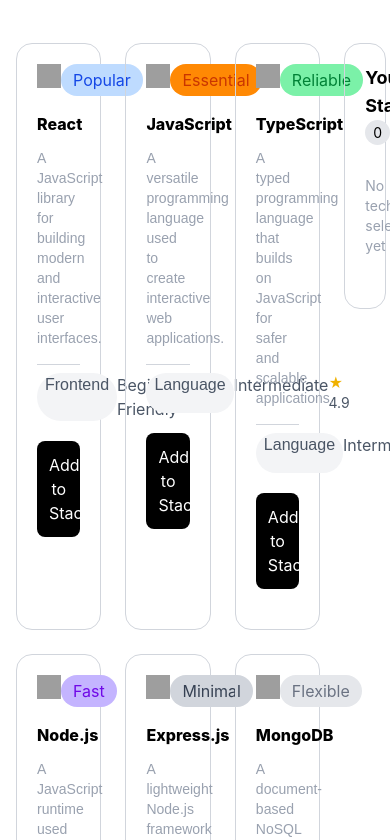
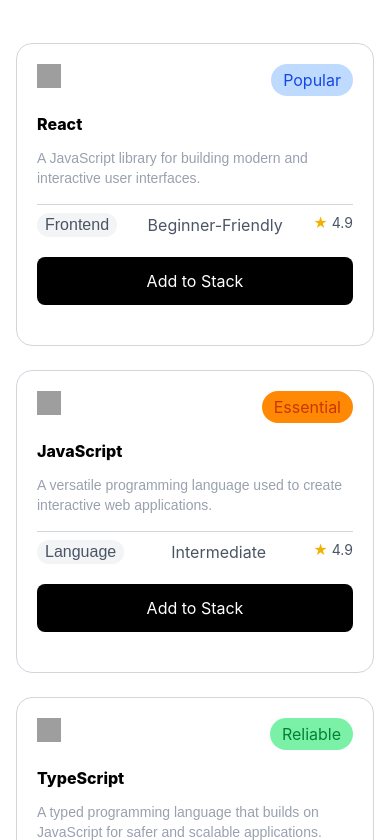
Before and after one commit to SahrearUdoy/assignmentFive, a React (Vite) app: page / in a window 390 px wide. Shown: the part 804-1644 px from the top of the page. Built offline with nearby package versions, Linux system fonts and the light colour scheme; grey boxes are pictures that could not be loaded.

Commit message:
Added some responsive functionalities in the Explore section

```diff
--- a/src/App.jsx
+++ b/src/App.jsx
@@ -3,13 +3,17 @@
 import ExploreTechnologies from "./components/Explore-Technologies";
 import { ToastContainer } from "react-toastify";
 import "react-toastify/dist/ReactToastify.css";
+import { Suspense } from "react";
 
 function App() {
   return (
     <div>
       <Navbar></Navbar>
       <Hero></Hero>
-      <ExploreTechnologies></ExploreTechnologies>
+
+      <Suspense fallback={<p>Loading Technologies.............</p>}>
+        <ExploreTechnologies></ExploreTechnologies>
+      </Suspense>
       <ToastContainer></ToastContainer>
     </div>
   );
--- a/src/components/Explore-Technologies.jsx
+++ b/src/components/Explore-Technologies.jsx
@@ -1,9 +1,18 @@
-import { useState } from "react";
-import technologies from "../data/technologies.json";
+import { use, useState } from "react";
+
 import TechnologyCard from "./TechnologyCard";
 import { toast } from "react-toastify";
 
+async function getTechnologies() {
+  const res = await fetch("/technologies.json");
+  const data = await res.json();
+  return data;
+}
+
+const technologiesPromise = getTechnologies();
+
 export default function ExploreTechnologies() {
+  const technologies = use(technologiesPromise);
   // Event Handler
 
   const [count, setCount] = useState([]);
@@ -39,8 +48,8 @@
         Pick one technology per category to build your ideal stack.
       </p>
       {/* 12 Technologies Card */}
-      <div className="flex">
-        <div className="w-[85%] grid grid-cols-3 gap-6 ">
+      <div className="flex flex-col lg:flex-row">
+        <div className="w-full lg:w-[85%] grid grid-cols-1 md:grid-cols-2 lg:grid-cols-3 gap-6 ">
           {technologies.map((technology) => (
             <TechnologyCard
               key={technology.id}
@@ -51,12 +60,14 @@
           ))}
         </div>
         {/* Your Stack secction */}
-        <div className="w-[15%] pl-6">
+        <div className="w-full lg:w-[15%] pl-6">
           <div className="border border-gray-300 rounded-2xl p-5">
-            <h2 className="font-bold text-lg">Your Stack</h2>
-            <span className="bg-gray-200 rounded-full px-2 py-1 text-sm">
-              {count.length}
-            </span>
+            <div className="flex justify-between items-center">
+              <h2 className="font-bold text-lg">Your Stack</h2>
+              <span className="  bg-gray-200 rounded-full px-2 py-1 text-sm">
+                {count.length}
+              </span>
+            </div>
             <div>
               {count.length === 0 && (
                 <p className="text-gray-400 text-sm text-center py-8">
@@ -66,7 +77,7 @@
               {count.map((technology) => (
                 <div
                   key={technology.id}
-                  className="flex items-center gap-3 border-gray-200 py-3"
+                  className="flex items-center gap-3 border-b border-gray-200 py-3"
                 >
                   <img src={technology.icon} alt="" className="w-7 h-7" />
 
```
Also changed, not shown: public/technologies.json (renamed from src/data/technologies.json).
